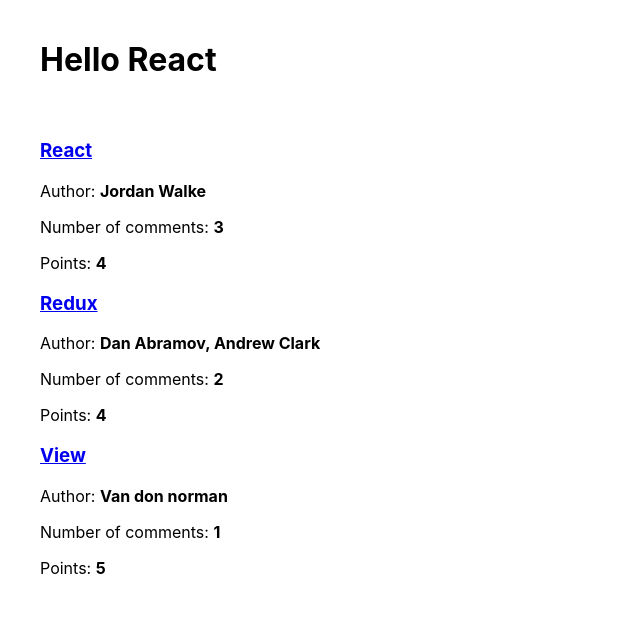
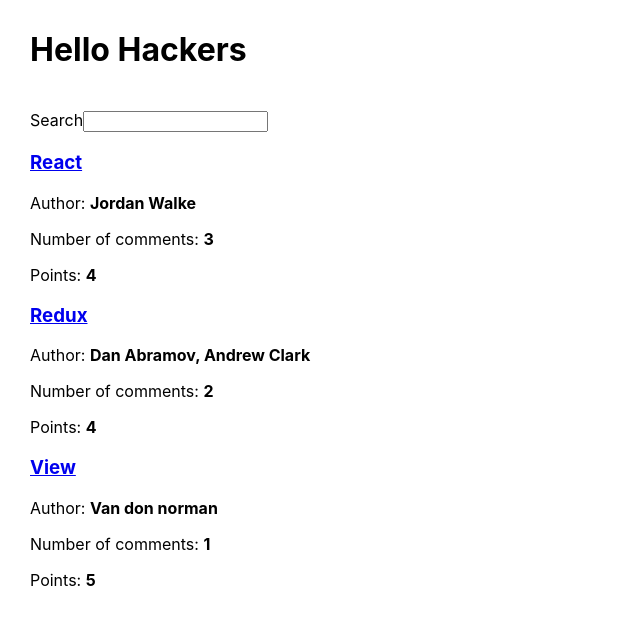
Before and after one commit to DarbazAli/hacker-stories, a React (Create React App) app: page / in a window 1280 px wide. Shown: the top 624 px of the page, without its empty margins (0-640 px from the left). Built offline with nearby package versions, Linux system fonts and the light colour scheme.

Commit message:
implement search component

```diff
--- a/src/App.js
+++ b/src/App.js
@@ -1,14 +1,52 @@
-const { default: List } = require('./List')
+import React, { useState } from 'react'
 
-const title = 'React'
+import List from './List'
+import Search from './Search'
 
 const App = () => {
+  const stories = [
+    {
+      title: 'React',
+      url: 'https://reactjs.org/',
+      author: 'Jordan Walke',
+      num_comments: 3,
+      points: 4,
+      objectID: 0,
+    },
+
+    {
+      title: 'Redux',
+      url: 'https://redux.js.org/',
+      author: 'Dan Abramov, Andrew Clark',
+      num_comments: 2,
+      points: 4,
+      objectID: 1,
+    },
+
+    {
+      title: 'View',
+      url: 'https://view.js.org/',
+      author: 'Van don norman',
+      num_comments: 1,
+      points: 5,
+      objectID: 2,
+    },
+  ]
+
+  const [term, setTerm] = useState('')
+
+  const handleSearch = (e) => setTerm(e.target.value)
+
+  const serachedStories = stories.filter((story) =>
+    story.title.toLowerCase().includes(term.toLowerCase())
+  )
   return (
     <div>
-      <h1>Hello {title}</h1>
+      <h1>Hello Hackers</h1>
+      {term}
       <br />
-
-      <List />
+      <Search onSearch={handleSearch} term={term} />
+      <List list={serachedStories} />
     </div>
   )
 }
--- a/src/List.js
+++ b/src/List.js
@@ -1,35 +1,7 @@
 import React from 'react'
 import ListItem from './ListItem'
-const list = [
-  {
-    title: 'React',
-    url: 'https://reactjs.org/',
-    author: 'Jordan Walke',
-    num_comments: 3,
-    points: 4,
-    objectID: 0,
-  },
 
-  {
-    title: 'Redux',
-    url: 'https://redux.js.org/',
-    author: 'Dan Abramov, Andrew Clark',
-    num_comments: 2,
-    points: 4,
-    objectID: 1,
-  },
-
-  {
-    title: 'View',
-    url: 'https://view.js.org/',
-    author: 'Van don norman',
-    num_comments: 1,
-    points: 5,
-    objectID: 2,
-  },
-]
-
-const List = () => {
+const List = ({ list }) => {
   return (
     <div>
       {list.map((item) => (
--- a/src/ListItem.js
+++ b/src/ListItem.js
@@ -1,22 +1,20 @@
 import React from 'react'
 
-const ListItem = ({ item }) => {
+const ListItem = ({ item: { title, url, author, num_comments, points } }) => {
   return (
     <div>
-      <div key={item.objectID}>
       <h3>
-          <a href={item.url}>{item.title}</a>
+        <a href={url}>{title}</a>
       </h3>
       <p>
-          Author: <b>{item.author}</b>
+        Author: <b>{author}</b>
       </p>
       <p>
-          Number of comments: <b>{item.num_comments}</b>
+        Number of comments: <b>{num_comments}</b>
       </p>
       <p>
-          Points: <b>{item.points}</b>
+        Points: <b>{points}</b>
       </p>
-      </div>
     </div>
   )
 }
--- /dev/null
+++ b/src/Search.js
@@ -0,0 +1,12 @@
+import React from 'react'
+
+const Search = ({ onSearch, term }) => {
+  return (
+    <div>
+      <label htmlFor='search'> Search</label>
+      <input id='search' type='text' value={term} onChange={onSearch} />
+    </div>
+  )
+}
+
+export default Search
--- a/src/index.css
+++ b/src/index.css
@@ -1,5 +1,5 @@
 body {
-  margin: 40px;
+  margin: 30px;
   font-family: -apple-system, BlinkMacSystemFont, 'Segoe UI', 'Roboto', 'Oxygen',
     'Ubuntu', 'Cantarell', 'Fira Sans', 'Droid Sans', 'Helvetica Neue',
     sans-serif;
```
Lines whose indentation alone changed are shown as unchanged.
